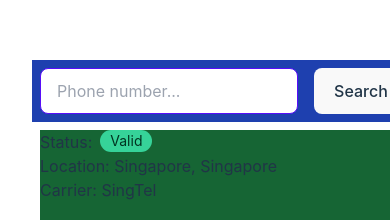
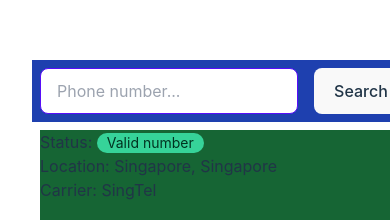
Before and after one commit to roycehoe/number-search, a Vue app in the folder frontend/: page / in a window 390 px wide. Shown: the part 178-398 px from the top of the page. Built offline with nearby package versions, Linux system fonts and the light colour scheme.

Commit message:
feat: Create different result views based on whether a phone number is valid

```diff
--- a/frontend/src/App.vue
+++ b/frontend/src/App.vue
@@ -73,13 +73,17 @@ function handleClick() {
       </div>
       <div class="phone-number-result bg-green-800 row-span-5 m-2">
         <div class="flex">
-          <p class="text-left mr-2">Status: </p>
-          <div class="badge badge-success h-full">
-            Valid
+          <p class="text-left">Status:
+          <div v-if="mockData.valid" class="badge badge-success">
+            Valid number
           </div>
+          <div v-else class="badge badge-error">
+            Invalid number
+          </div>
+          </p>
         </div>
-        <p class="text-left">Location: {{ mockData.country.name }}, {{ mockData.location }}</p>
-        <p class="text-left">Carrier: {{ mockData.carrier }}</p>
+        <p v-if="mockData.valid" class="text-left">Location: {{ mockData.country.name }}, {{ mockData.location }}</p>
+        <p v-if="mockData.valid" class="text-left">Carrier: {{ mockData.carrier }}</p>
       </div>
     </div>
 
```
